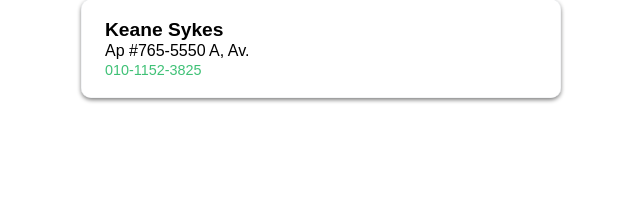
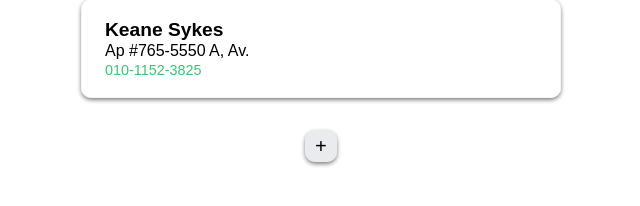
Before and after one commit to Pre-Onboarding-FE-Team07/wanted-codestates-project-7-8, a React (Create React App) app: page / in a window 1280 px wide. Shown: the part 11491-11697 px from the top of the page, without its empty margins (319-959 px from the left). Before the commit the page ends 11621 px from the top, so only its background shows below. Built offline with nearby package versions, Linux system fonts and the light colour scheme.

Commit message:
Feat: Main Page (#20)

```diff
--- a/src/atoms/index.js
+++ b/src/atoms/index.js
@@ -4,9 +4,11 @@ import { USER_STORED_LIST } from '../constants/localStorage';
 import axios from 'axios';
 import { API_URL } from '../constants/api';
 
+import dummyData from '../data-with-memo.json';
+
 export const userStoredList = atom({
   key: 'userStoredList',
-  default: [],
+  default: dummyData,
   effects: [localStorageEffect(USER_STORED_LIST)]
 });
 export const apiDataList = selector({
--- a/src/pages/Main.jsx
+++ b/src/pages/Main.jsx
@@ -1,34 +1,80 @@
-import { useCallback } from 'react';
-// import { useRecoilState } from 'recoil';
-// import { userStoredList } from '../atoms';
+import { useCallback, useState, useMemo } from 'react';
+import { useNavigate } from 'react-router-dom';
+import { useRecoilValue } from 'recoil';
+import { userStoredList } from '../atoms';
 import styled from '@emotion/styled';
 
 import SearchBar from '../components/SearchBar';
 import Card from '../components/Card';
-import dummyData from '../data-with-memo.json';
+import Modal from '../components/Modal';
 
 const Main = () => {
-  // const [userList, setUserList] = useRecoilState(userStoredList);
+  const userList = useRecoilValue(userStoredList);
+  const [searchFilter, setSearchFilter] = useState({ type: '', text: '' });
+  const [cardData, setCardData] = useState(null);
+  const navigate = useNavigate();
+
+  const filteredList = useMemo(() => {
+    const { type, text } = searchFilter;
+    if (type === '' || text === '') return userList;
+
+    const regex = new RegExp(text, 'gi');
+
+    if (type === '이름') {
+      return userList.filter(item => item.name.match(regex));
+    } else if (type === '주소') {
+      return userList.filter(item => item.address.match(regex));
+    } else if (type === '메모') {
+      return userList.filter(item => item.memo.match(regex));
+    }
+  }, [userList, searchFilter]);
 
   const queryTextHandler = useCallback((type, text) => {
-    console.log(type, text);
+    setSearchFilter({ type, text });
   }, []);
 
-  const onCardClick = useCallback(cardData => {
-    console.log(cardData);
+  const onCardClick = useCallback(card => {
+    setCardData({ ...card });
   }, []);
+
+  const onAddClick = useCallback(() => {
+    navigate('/list');
+  }, [navigate]);
 
   return (
     <Container>
       <SearchBar onQueryText={queryTextHandler} />
       <CardContainer>
-        {dummyData?.map(user => (
+        {filteredList?.map(user => (
           <Card key={user.id} cardData={user} onClickEvent={onCardClick} />
         ))}
       </CardContainer>
+      <PlusButton onClick={onAddClick}>+</PlusButton>
+      {cardData && <Modal type="edit" cardData={cardData} />}
     </Container>
   );
 };
+
+const PlusButton = styled.div`
+  margin: 0 auto 3rem auto;
+  width: 2rem;
+  height: 2rem;
+  border-radius: 10px;
+  background-color: #e9ebee;
+  box-shadow: 0 2px 4px 0 grey, 0 0 0 0.5px #e9ebee inset;
+  cursor: pointer;
+  font-weight: bold;
+  font-size: 1.3rem;
+
+  display: flex;
+  justify-content: center;
+  align-items: center;
+  user-select: none;
+
+  &:hover {
+    background-color: lightgray;
+  }
+`;
 
 const CardContainer = styled.div`
   max-width: 480px;
```
Also changed, not shown: 1 other file (tests, documents, lock files or other folders).
